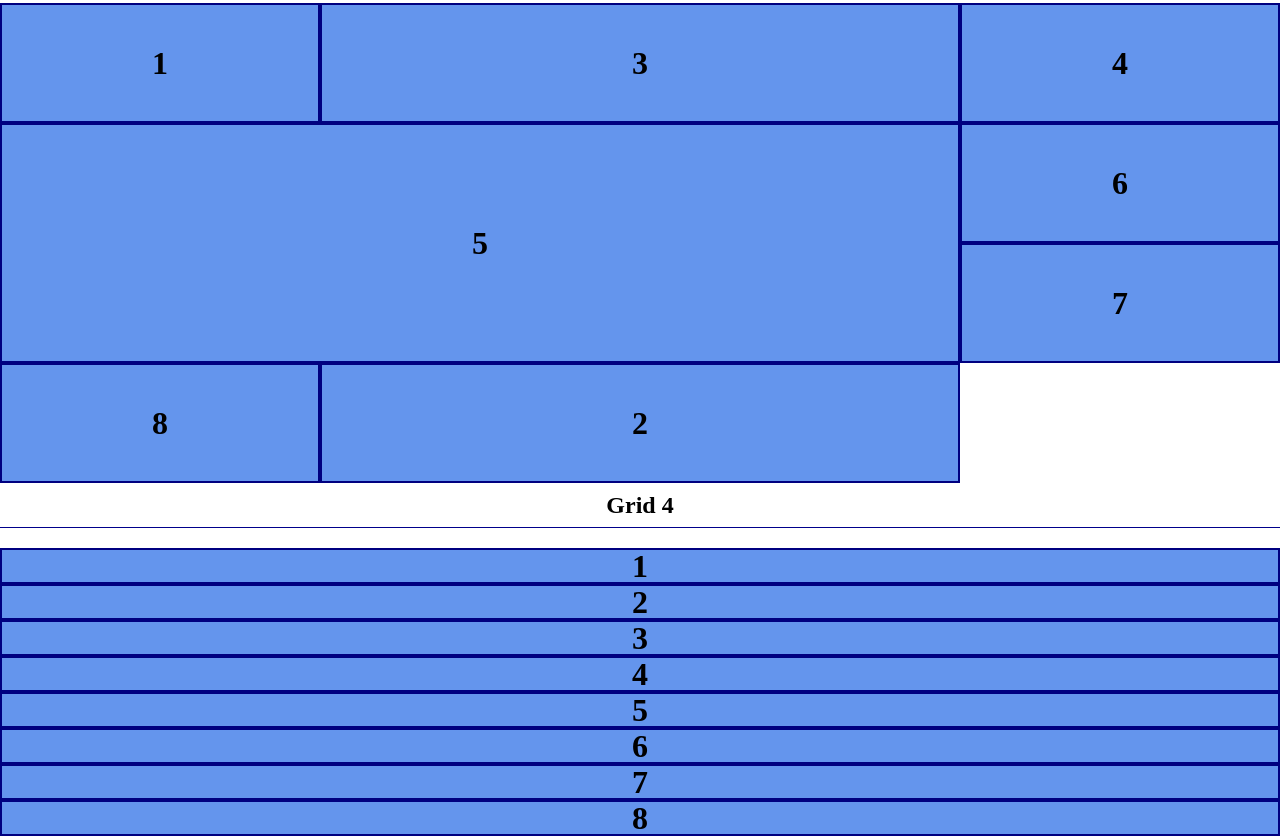
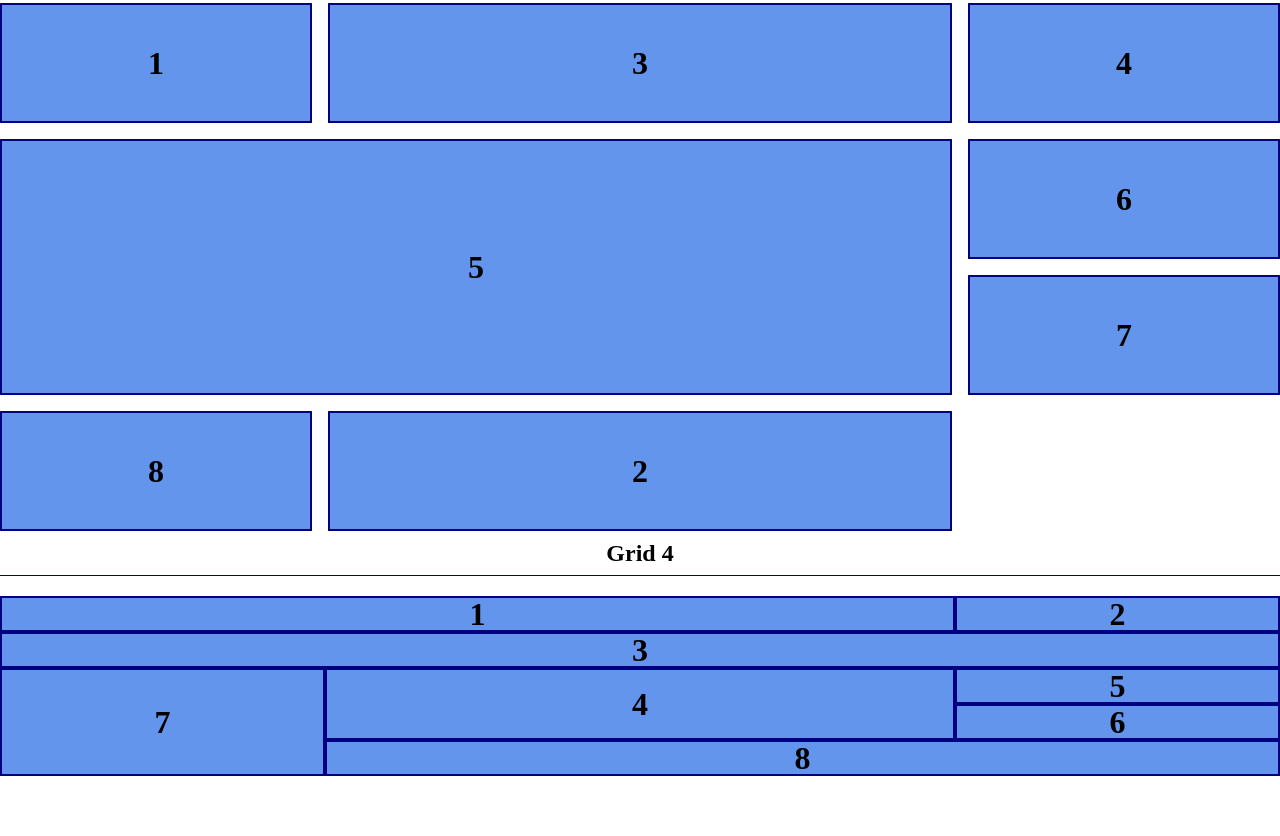
Before and after one commit to balu0020/week11_lesson, a plain HTML site: page index.html in a window 1280 px wide. Shown: the part 1024-1860 px from the top of the page. After the commit the page ends 1800 px from the top, so only its background shows below. Drawn offline with Linux system fonts and the light colour scheme.

Commit message:
Added @media code tags to the css

```diff
--- a/css/styles.css
+++ b/css/styles.css
@@ -149,6 +149,9 @@ section.three article {
 
     grid-template-columns: 1fr 2fr 1fr;
     grid-auto-rows: 120px;
+
+    /* you can add space in-between the grid cells with gap */
+    gap: 1em 1em;
 }
 
 section.three div:nth-child(2) {
@@ -167,3 +170,54 @@ section.three div:nth-child(5) {
     grid-row-end: span 2; */
 
 }
+
+/* grid 4 - using a grid map */
+
+section.four article {
+    display: grid;
+
+    /* the first step to using a map is to draw the map... */
+    grid-template-areas:
+        "nav cart"
+        "header header"
+        "main main"
+        "photo1 photo2"
+        "aside aside"
+        "footer footer"
+
+}
+
+/* the second step of the map is to tell each element which map space it should fill */
+
+section.four div:nth-child(1) { grid-area: nav; }
+section.four div:nth-child(2) { grid-area: cart; }
+section.four div:nth-child(3) { grid-area: header; }
+section.four div:nth-child(4) { grid-area: main; }
+section.four div:nth-child(5) { grid-area: photo1; }
+section.four div:nth-child(6) { grid-area: photo2; }
+section.four div:nth-child(7) { grid-area: aside; }
+section.four div:nth-child(8) { grid-area: footer; }
+
+@media screen and (min-width: 720px) {
+    /* to change the layout of the page, all you have to do is redraw the map */
+
+    section.four article {
+        grid-template-areas:
+        "nav nav cart"
+        "header header header"
+        "main main main"
+        "photo1 photo2 aside"
+        "footer footer footer";
+    }
+}
+
+@media screen and (min-width: 900px) {
+    section.four article {
+        grid-template-areas:
+        "nav nav nav cart"
+        "header header header header"
+        "aside main main photo1"
+        "aside main main photo2"
+        "aside footer footer footer";
+    }
+}
```
